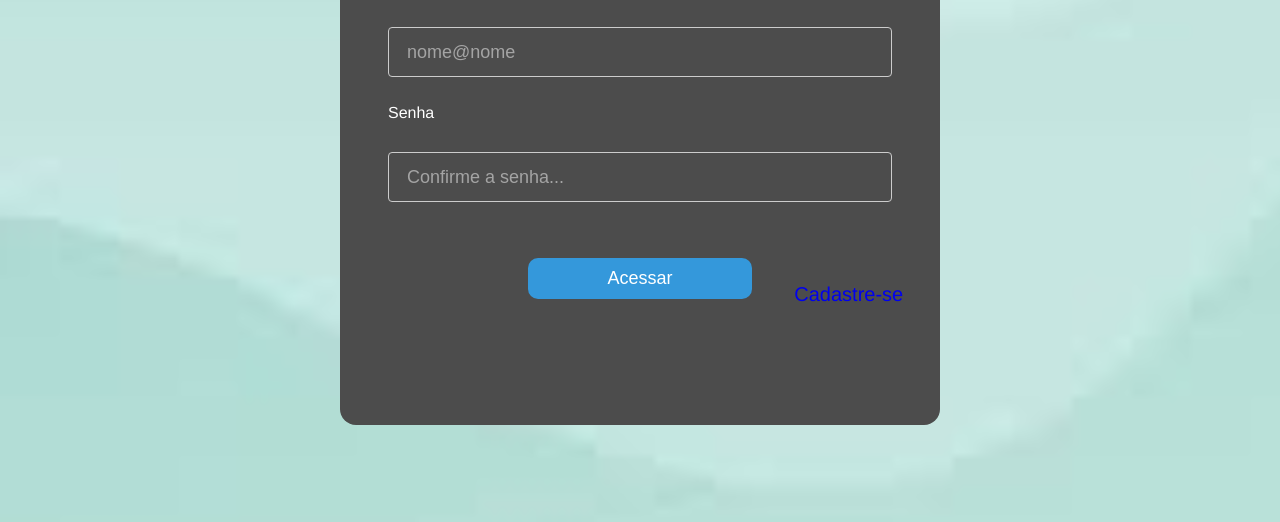
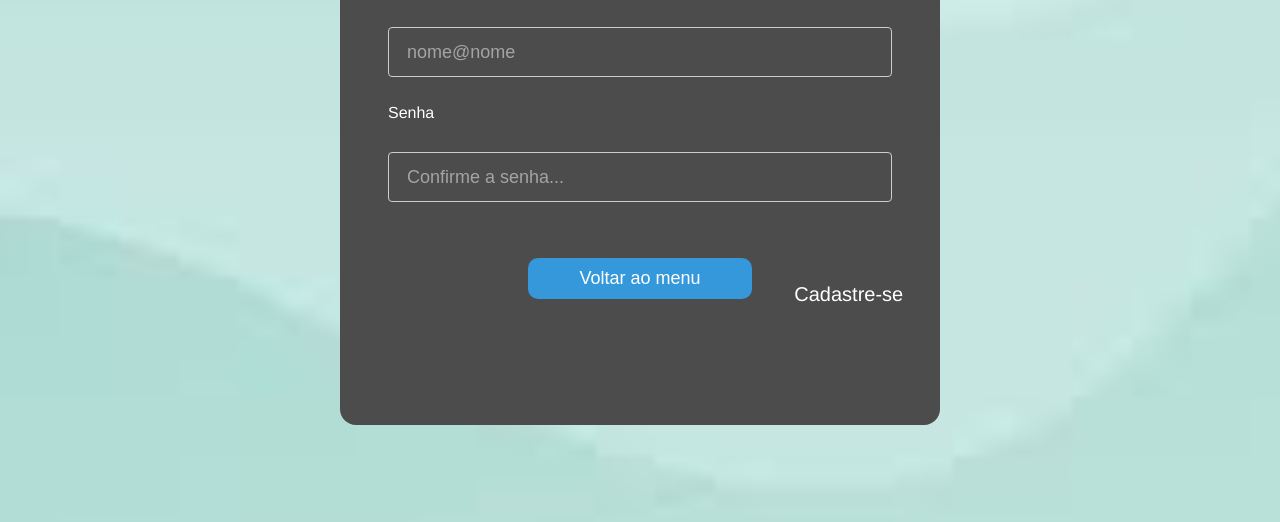
Before and after one commit to amanda3620/Projeto-Recursos-humanos, a plain HTML site: page login.html in a window 1280 px wide. Shown: the part 190-712 px from the top of the page. Drawn offline with Linux system fonts and the light colour scheme.

Commit message:
login.html

```diff
--- a/login.html
+++ b/login.html
@@ -22,13 +22,10 @@
 
 			<br>
 
-			<button class="coisa cor">Acessar</button>
+			<a href="index.html"><button class="coisa cor">Voltar ao menu</button></a>
 
-			<div class="linha">
-			<a href="cadastro.html">
-			<p>Cadastre-se</p>
-			</a>
-			</div>
+
+			<a href="cadastro.html"><p class="linha">Cadastre-se</p></a>
 
 		</div>
 
```
